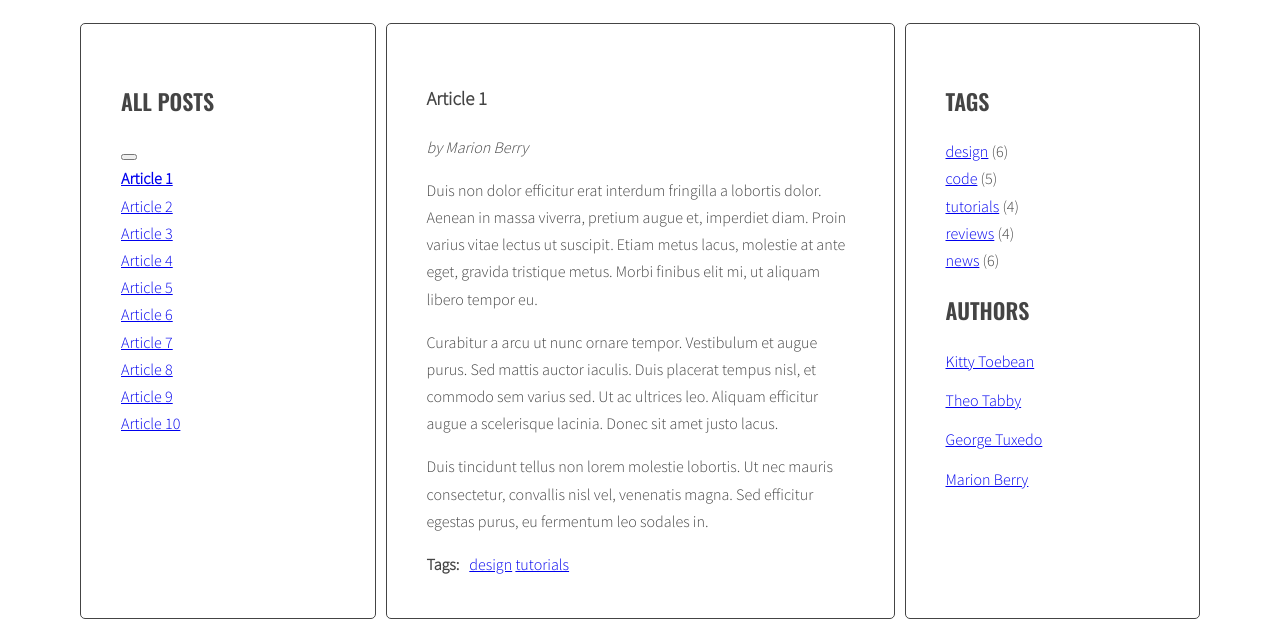
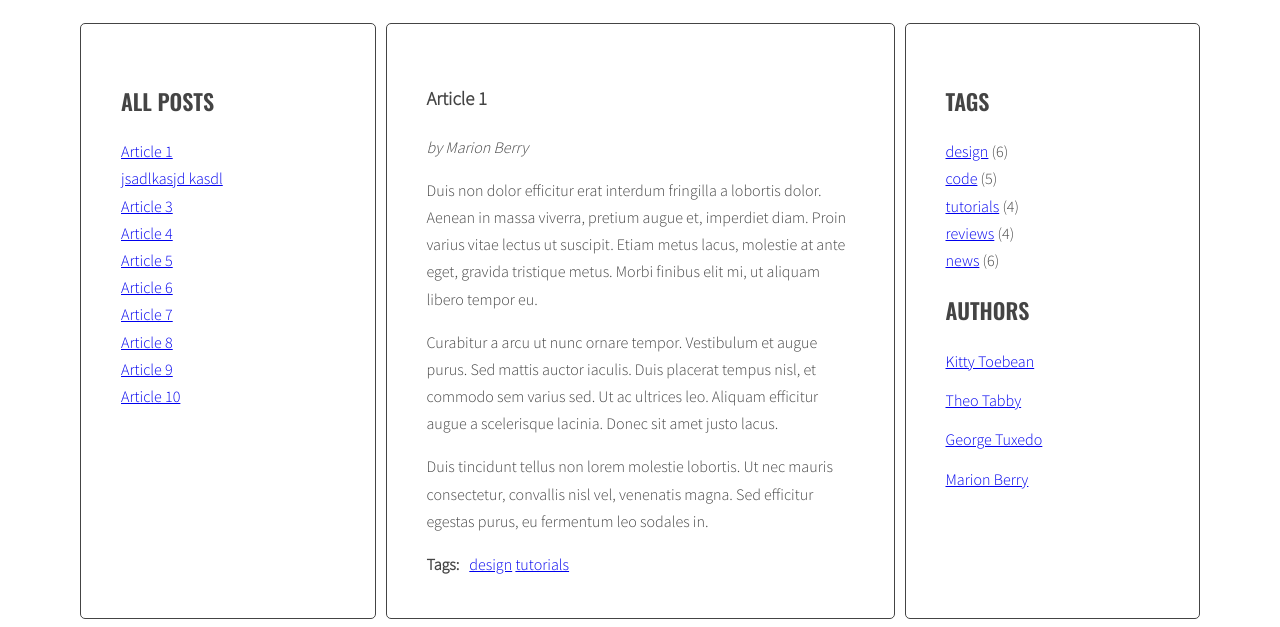
Before and after one commit to UlaBB/Javascript_blog, a website: page index.html in a window 1280 px wide. Shown: the part 220-847 px from the top of the page. Drawn offline with nearby package versions, Linux system fonts and the light colour scheme.

Commit message:
Update project

```diff
--- a/index.html
+++ b/index.html
@@ -15,9 +15,8 @@
             <main class="wrapper">
                 <aside class="sidebar">
                     <h2 class="section-title">All posts</h2>
-                    <button id="button-test"></button>
                     <ul class="list titles">
-                        <li><a href="#article-1" class="active"><span>Article 1</span></a></li>
+                        <!-- <li><a href="#article-1" class="active"><span>Article 1</span></a></li>
                         <li><a href="#article-2"><span>Article 2</span></a></li>
                         <li><a href="#article-3"><span>Article 3</span></a></li>
                         <li><a href="#article-4"><span>Article 4</span></a></li>
@@ -26,7 +25,7 @@
                         <li><a href="#article-7"><span>Article 7</span></a></li>
                         <li><a href="#article-8"><span>Article 8</span></a></li>
                         <li><a href="#article-9"><span>Article 9</span></a></li>
-                        <li><a href="#article-10"><span>Article 10</span></a></li>
+                        <li><a href="#article-10"><span>Article 10</span></a></li> -->
                     </ul>
                 </aside>
                 <section class="posts">
@@ -55,7 +54,7 @@
                         </div>
                     </article>
                     <article class="post" id="article-2">
-                        <h3 class="post-title">Article 2</h3>
+                        <h3 class="post-title">jsadlkasjd kasdl</h3>
                         <p class="post-author">by Theo Tabby</p>
                         <div class="post-content">
                             <p>Phasellus sollicitudin, arcu vel iaculis ullamcorper, quam leo viverra orci, et faucibus
--- a/js/script.js
+++ b/js/script.js
@@ -1,75 +1,8 @@
-
-
-// function titleClickHandler() {
-//     const links = document.querySelectorAll('.titles a');
-//     console.log(links);
-// }
-
-// const buttonTest = document.getElementById('button-test');
-
-// buttonTest.addEventListener('click', titleClickHandler);
-
-
-
-// function titleClickHandler() {
-//     console.log('Link was clicked!');
-// }
-
-// const links = document.querySelectorAll('.titles a');
-
-// for (let link of links) {
-//     link.addEventListener('click', titleClickHandler);// funkcj nasluchujacej mozemy uzyc tylko dla poj. elemencie dlatego dla wielu ele. nalezy dac petle
-// }
-
-
-
-
-// 'use strict';
-
-// function titleClickHandler(event) {
-//     console.log('Link was clicked!');
-
-//     /* [DONE] remove class 'active' from all article links  */
-//     const activeLinks = document.querySelectorAll('.titles a.active');
-//     for (let activeLink of activeLinks) {
-//         activeLink.classList.remove('active');
-//     }
-//     console.log(activeLinks);
-
-//     /* [IN PROGRESS] add class 'active' to the clicked link */
-//     console.log('clickedElement:', clickedElement);
-//     console.log('clickedElement (with plus): ' + clickedElement);
-
-
-//     /* [DONE] remove class 'active' from all articles */
-//     const activeArticles = document.querySelectorAll('.posts article.active');
-//     for (let activeArticle of activeArticles) {
-//         activeArticle.classList.remove('active');
-//     }
-
-
-
-//     /* get 'href' attribute from the clicked link */
-
-
-
-//     /* find the correct article using the selector (value of 'href' attribute) */
-
-//     /* add class 'active' to the correct article */
-// }
-
-// const links = document.querySelectorAll('.titles a');
-
-// for (let link of links) {
-//     link.addEventListener('click', titleClickHandler);
-// }
-
-
 
 'use strict';
 
-function titleClickHandler(event) {// od zdarzenia, od kliku!
-    event.preventDefault();// usuwa w adresie strony hash z linku
+function titleClickHandler(event) {
+    event.preventDefault();
     const clickedElement = this;
     console.log('Link was clicked!');
 
@@ -109,7 +42,57 @@ function titleClickHandler(event) {// od zdarzenia, od kliku!
     addClassArticle();
 }
 
-const links = document.querySelectorAll('.titles a'); // wybieramy wszystkie linki a w klasie title
-for (let link of links) {
-    link.addEventListener('click', titleClickHandler); // ponieważ "nasluchiwacz" dziala tylko na jeden ele. robimy petle
-}
+// const links = document.querySelectorAll('.titles a');
+// for (let link of links) {
+//     link.addEventListener('click', titleClickHandler);
+// }
+// console.log(links);
+
+const optArticleSelector = '.post',
+    optTitleSelector = '.post-title',
+    optTitleListSelector = '.titles';
+
+function generateTitleLinks() {
+    /* remove contents of titleList */
+    const titleList = document.querySelector(optTitleListSelector);
+    titleList.innerHTML = '';
+
+    /* for each article */
+    const articles = document.querySelectorAll(optArticleSelector);//wybiera mi wszystkie artyuklu z klasa "post"
+    let html = '';
+    for (let article of articles) {
+        /* get the article id */
+        const articleID = article.getAttribute('id');
+        console.log(articleID);
+
+
+        /* find the title element */
+
+        const articleTitle = article.querySelector(optTitleSelector).innerHTML;// zdobycie tytulu artykulu
+        console.log('Title of article', articleTitle);
+
+
+        /* get the title from the title element */
+
+        const linkHTML = '<li><a href="#' + articleID + '"><span>' + articleTitle + '</span></a></li>';
+        // console.log(linkHTML);
+
+        /* create HTML of the link */
+        // titleList.innerHTML = titleList.innerHTML + linkHTML;
+        // titleList.insertAdjacentHTML('beforeend', linkHTML);// pierwszy sposob
+
+        /* insert link into titleList */
+
+        /*insert link into hmtl variable */
+        html = html + linkHTML;
+    };
+    titleList.innerHTML = html;
+
+    const links = document.querySelectorAll('.titles a');
+    for (let link of links) {
+        link.addEventListener('click', titleClickHandler);
+    }
+    console.log(links);
+};
+
+generateTitleLinks();
```
Also changed, not shown: package.json (line endings or trailing spaces).
